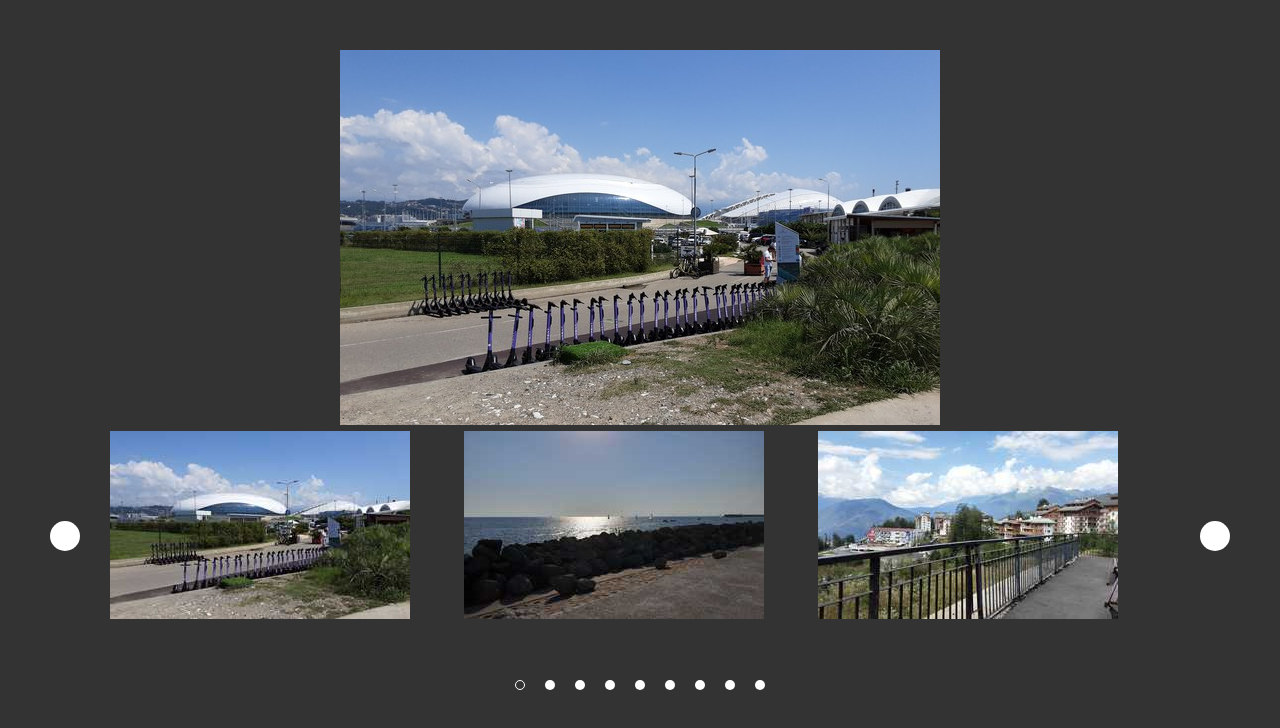
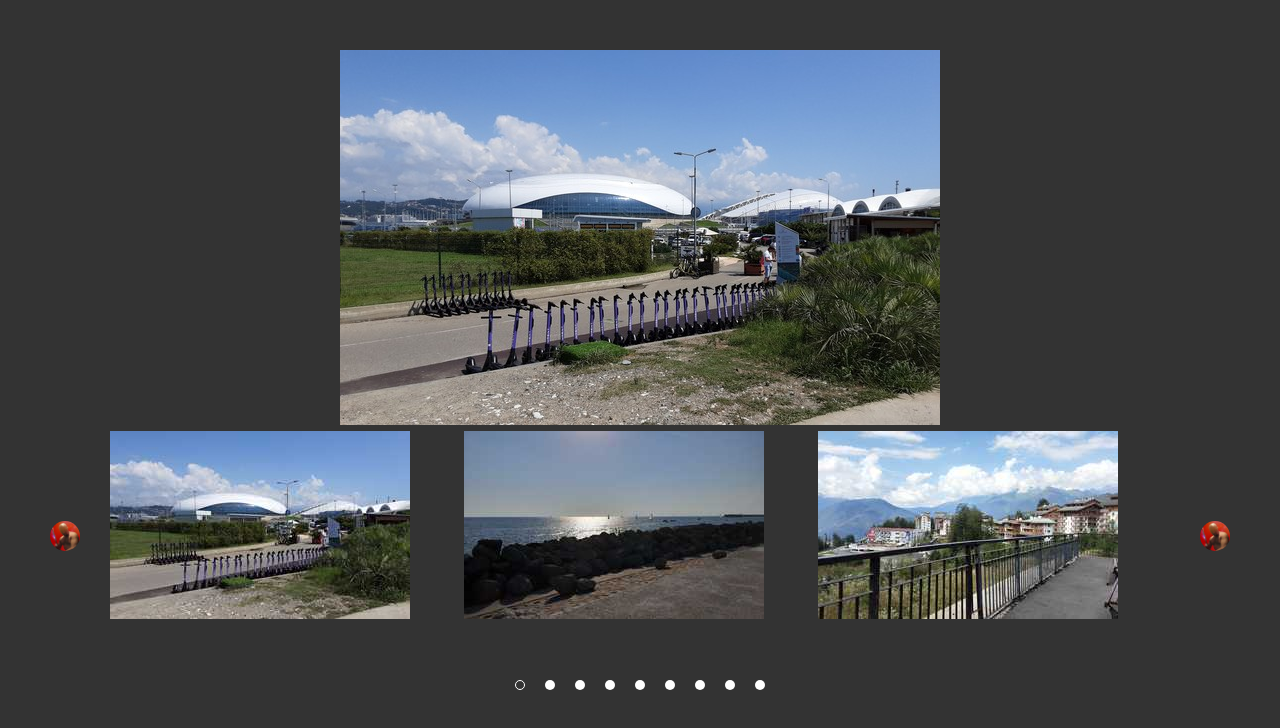
Before and after one commit to AlexAirCG/sliderx, a plain HTML site: page index.html in a window 1280 px wide. Drawn offline with nearby package versions, Linux system fonts and the light colour scheme.

Commit message:
Add files via upload

```diff
--- a/css/style.css
+++ b/css/style.css
@@ -98,17 +98,17 @@ body {
 
 .slider .slick-arrow.slick-prev {
   left: 0;
-  /* background: url(/img/sany.png) 0 0 / 100% no-repeat; */
+  background: url(/img/sany.png) 0 0 / 100% no-repeat;
+  /* background-color: #fff; */
   width: 30px;
   height: 30px;
-  background-color: #fff;
   border-radius: 50%;
 }
 
 .slider .slick-arrow.slick-next {
   right: 0;
-  /* background: url(/img/sany.png) 0 0 / 100% no-repeat; */
-  background-color: #fff;
+  background: url(/img/sany.png) 0 0 / 100% no-repeat;
+  /* background-color: #fff; */
   width: 30px;
   height: 30px;
   border-radius: 50%;
```
